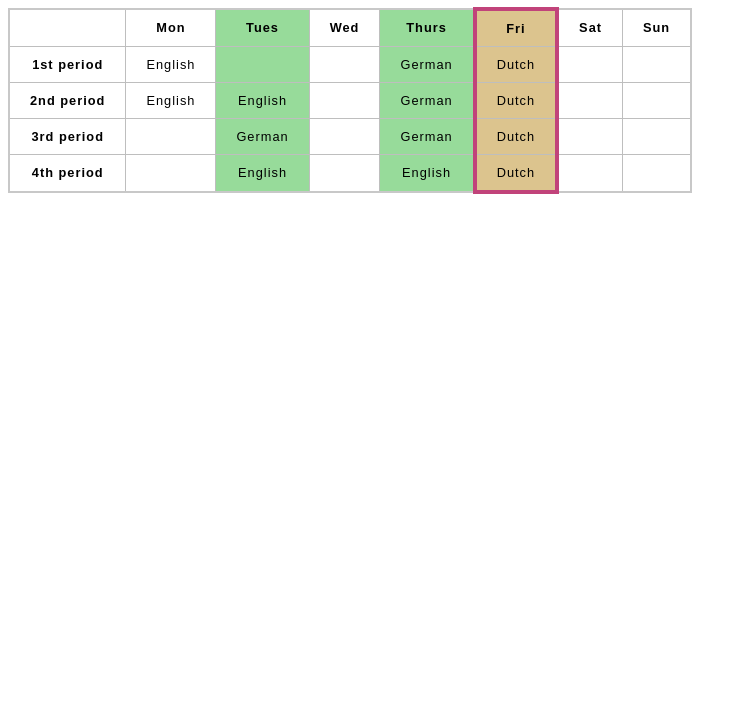
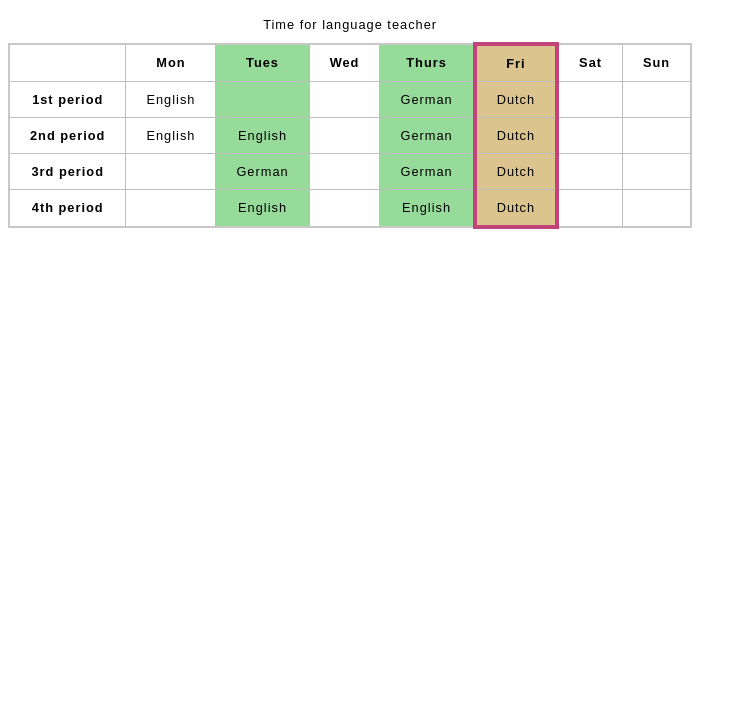
Before and after one commit to Liqaing/TheOdinProject, a plain HTML site: page Fullstack-JavaScript/Table/MDN/timeTable/timetable.html in a window 1280 px wide. Shown: the part 73-800 px from the top of the page, without its empty margins (0-747 px from the left). Drawn offline with Linux system fonts and the light colour scheme.

Commit message:
Add caption to table

```diff
--- a/Fullstack-JavaScript/Table/MDN/timeTable/timetable.html
+++ b/Fullstack-JavaScript/Table/MDN/timeTable/timetable.html
@@ -34,6 +34,9 @@
     <h1>School timetable</h1>
 
     <table>
+      <caption>
+        Time for language teacher
+      </caption>
 
       <colgroup>
         <col/>
```
